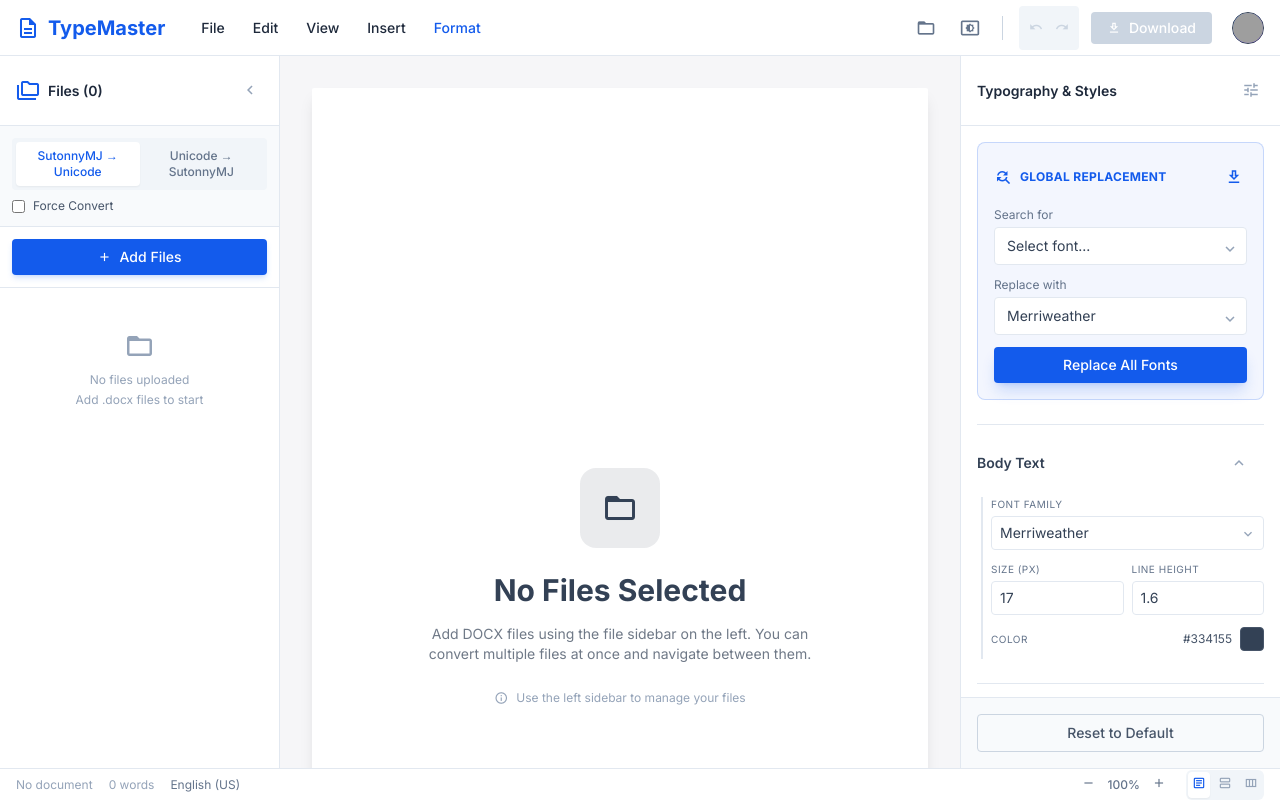
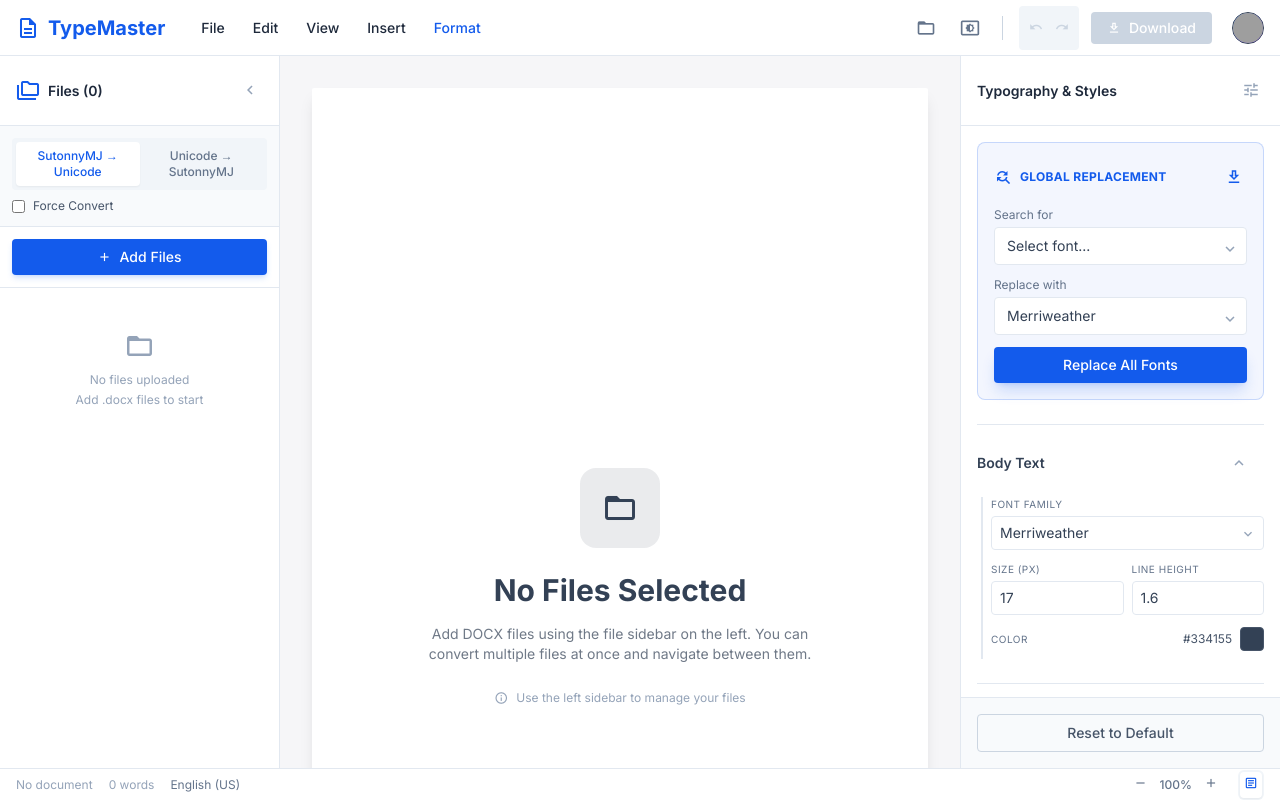
Before and after one commit to raselrahmanrocky/UI, a React (Vite) app: page / in a window 1280 px wide. Built offline with nearby package versions, Linux system fonts and the light colour scheme; grey boxes are pictures that could not be loaded; a web font is replaced by a local one.

Commit message:
feat: Add Footer component displaying document statistics, zoom controls, and a view mode toggle.

```diff
--- a/src/components/Footer.tsx
+++ b/src/components/Footer.tsx
@@ -58,7 +58,7 @@ export const Footer: React.FC<FooterProps> = ({ zoom, setZoom, wordCount, curren
             <span className="material-icons-outlined text-[14px]">add</span>
           </button>
         </div>
-        {/* View Mode Toggle */}
+        {/* View Mode Toggle - Print Layout Only */}
         <div className="flex items-center gap-1 bg-slate-100 dark:bg-slate-800 rounded-md p-0.5">
           <button
             className={`p-1 rounded transition-all duration-200 ${viewMode === 'print' ? 'bg-white dark:bg-slate-700 text-primary shadow-sm' : 'text-slate-400 hover:text-slate-600 dark:hover:text-slate-300'}`}
@@ -67,20 +67,6 @@ export const Footer: React.FC<FooterProps> = ({ zoom, setZoom, wordCount, curren
           >
             <span className="material-icons-outlined text-[14px]">article</span>
           </button>
-          <button
-            className={`p-1 rounded transition-all duration-200 ${viewMode === 'web' ? 'bg-white dark:bg-slate-700 text-primary shadow-sm' : 'text-slate-400 hover:text-slate-600 dark:hover:text-slate-300'}`}
-            onClick={() => setViewMode('web')}
-            title="Web Layout - Continuous scroll without page breaks"
-          >
-            <span className="material-icons-outlined text-[14px]">view_agenda</span>
-          </button>
-          <button
-            className={`p-1 rounded transition-all duration-200 ${viewMode === 'split' ? 'bg-white dark:bg-slate-700 text-primary shadow-sm' : 'text-slate-400 hover:text-slate-600 dark:hover:text-slate-300'}`}
-            onClick={() => setViewMode('split')}
-            title="Split View - Show two pages side by side"
-          >
-            <span className="material-icons-outlined text-[14px]">view_column</span>
-          </button>
         </div>
       </div>
     </footer>
```
